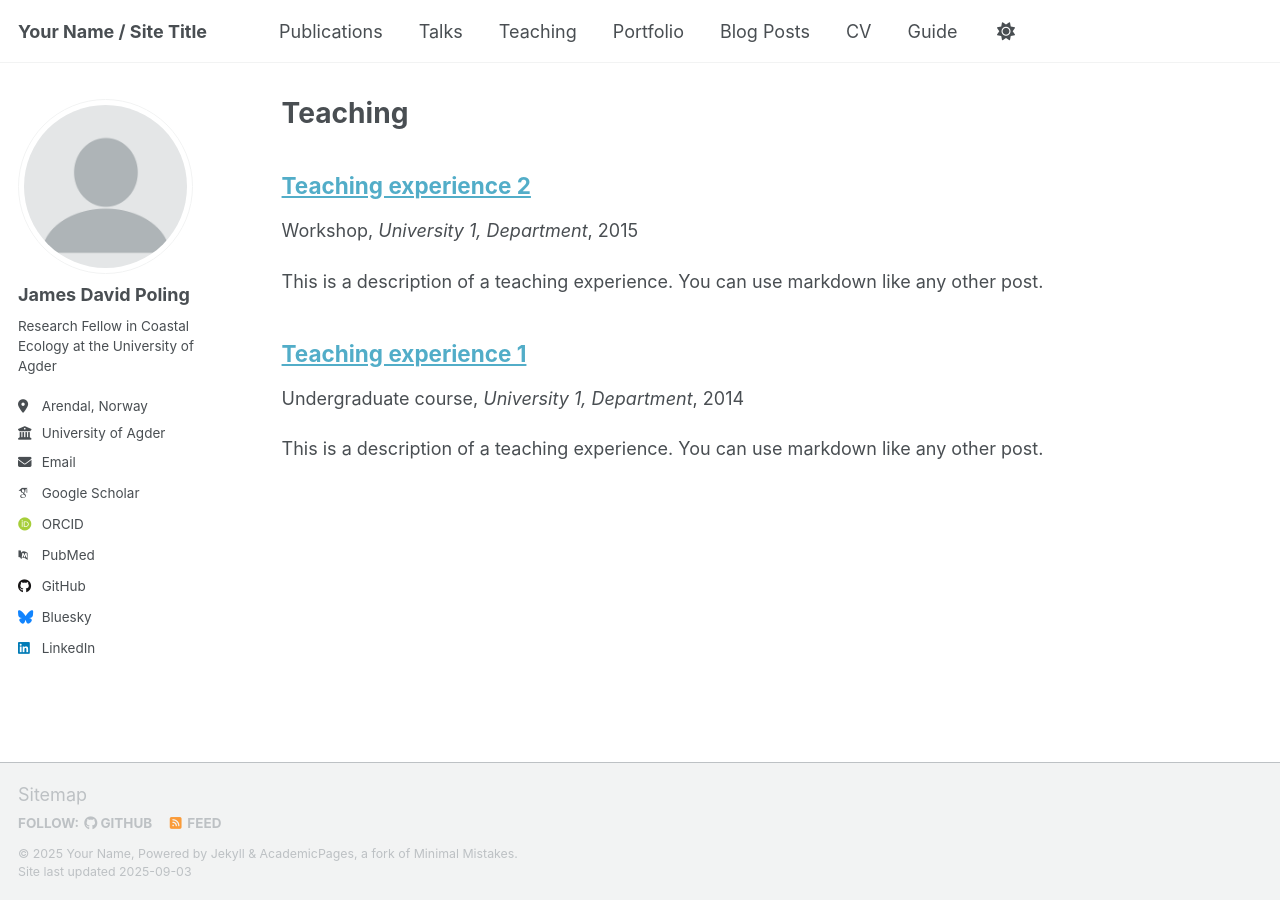
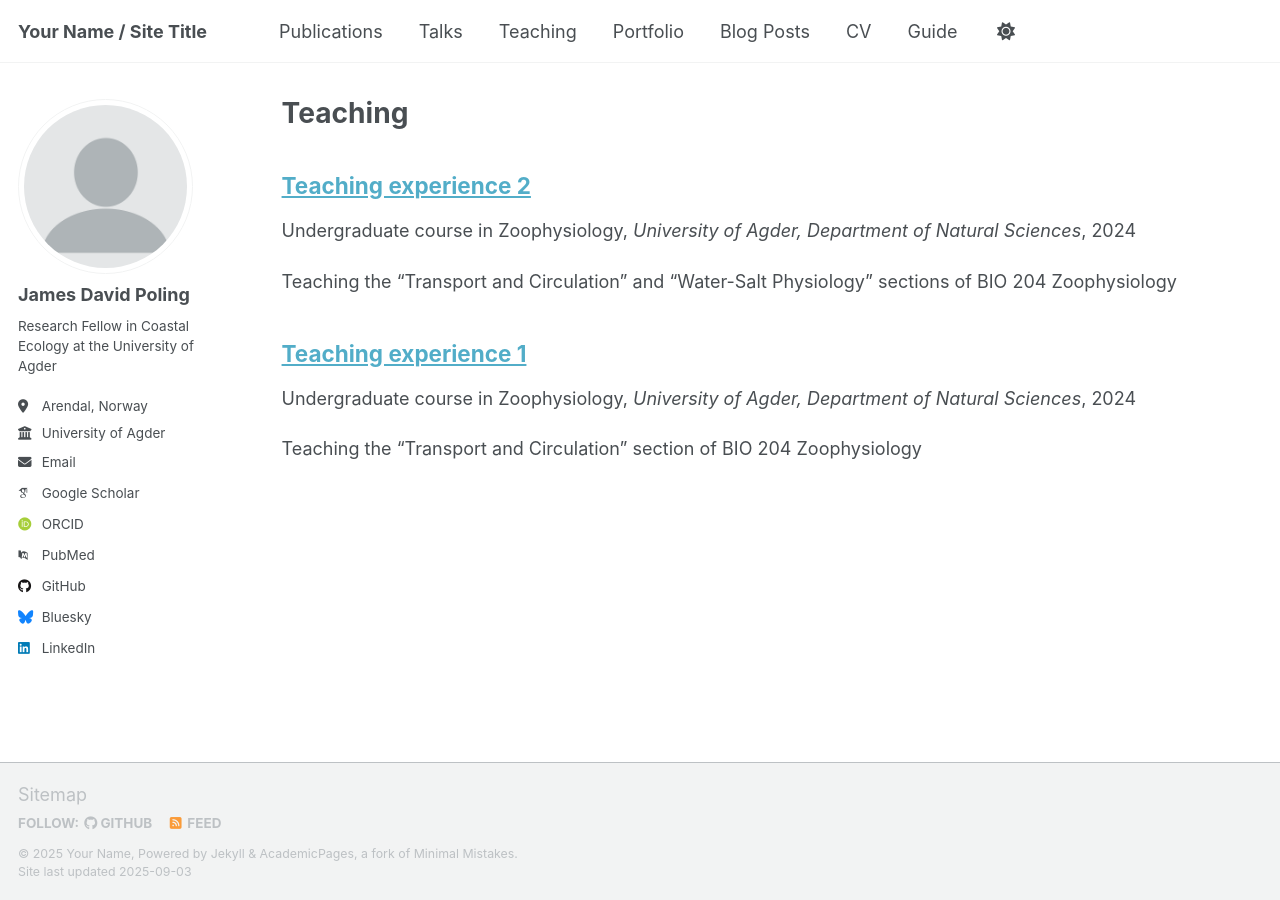
Before and after one commit to jdavidpoling/jdavidpoling.github.io, a Jekyll site: the page built from _pages/teaching.html, in a window 1280 px wide. Built offline with Jekyll 4.4.1, drawn with Linux system fonts in a browser that asks for light colours; some web fonts are replaced; a script that is not in the unit is left out.

Commit message:
Updated site

```diff
--- a/_config.yml
+++ b/_config.yml
@@ -29,7 +29,7 @@ author:
   location         : "Arendal, Norway"
   employer         : "University of Agder"
   uri              : # URL
-  email            : "none@example.org"
+  email            : "james.d.poling@uia.no"
 
   # Academic websites
   academia         : # URL
--- a/_teaching/2014-spring-teaching-1.md
+++ /dev/null
@@ -1,20 +0,0 @@
----
-title: "Teaching experience 1"
-collection: teaching
-type: "Undergraduate course"
-permalink: /teaching/2014-spring-teaching-1
-venue: "University 1, Department"
-date: 2014-01-01
-location: "City, Country"
----
-
-This is a description of a teaching experience. You can use markdown like any other post.
-
-Heading 1
-======
-
-Heading 2
-======
-
-Heading 3
-======
--- a/_teaching/2015-spring-teaching-2.md
+++ /dev/null
@@ -1,20 +0,0 @@
----
-title: "Teaching experience 2"
-collection: teaching
-type: "Workshop"
-permalink: /teaching/2015-spring-teaching-1
-venue: "University 1, Department"
-date: 2015-01-01
-location: "City, Country"
----
-
-This is a description of a teaching experience. You can use markdown like any other post.
-
-Heading 1
-======
-
-Heading 2
-======
-
-Heading 3
-======
--- /dev/null
+++ b/_teaching/2024-fall-teaching-1.md
@@ -0,0 +1,19 @@
+---
+title: "Teaching experience 1"
+collection: teaching
+type: "Undergraduate course in Zoophysiology"
+permalink: /teaching/2024-fall-teaching-1
+venue: "University of Agder, Department of Natural Sciences"
+date: 2024-09-01
+location: "Kristiansand, Norway"
+---
+
+Teaching the "Transport and Circulation" section of BIO 204 Zoophysiology
+
+Course Summary
+======
+Have you ever wondered how sea turtles find their way back to their natal beaches to reproduce? Or how salmon easily transition from rivers to the sea? In this course we will learn how animals interact with their environment, from the molecular to the population level. We will investigate the underlying mechanisms and functions allowing animals to adapt to life in harsh environments, such as hot desserts or low oxygen environments.
+
+Students will also get an introduction to statistical analyses and practical exercises in using R and R Studio.
+
+[More information on the course here.](https://www.uia.no/english/studies/courses/2024/autumn/bio204.html)
--- /dev/null
+++ b/_teaching/2025-fall-teaching-2.md
@@ -0,0 +1,17 @@
+---
+title: "Teaching experience 2"
+collection: teaching
+type: "Undergraduate course in Zoophysiology"
+permalink: /teaching/2025-fall-teaching-1
+venue: "University of Agder, Department of Natural Sciences"
+date: 2024-09-01
+location: "Kristiansand, Norway"
+---
+
+Teaching the "Transport and Circulation" and "Water-Salt Physiology" sections of BIO 204 Zoophysiology
+
+Course Summary
+======
+Have you ever wondered how sea turtles find their way back to their natal beaches to reproduce? Or how salmon easily transition from rivers to the sea? In this course we will learn how animals interact with their environment, from the molecular to the population level. We will investigate the underlying mechanisms and functions allowing animals to adapt to life in harsh environments, such as hot desserts or low oxygen environments.
+
+Students will also get an introduction to statistical analyses and practical exercises in using R and R Studio.
```
